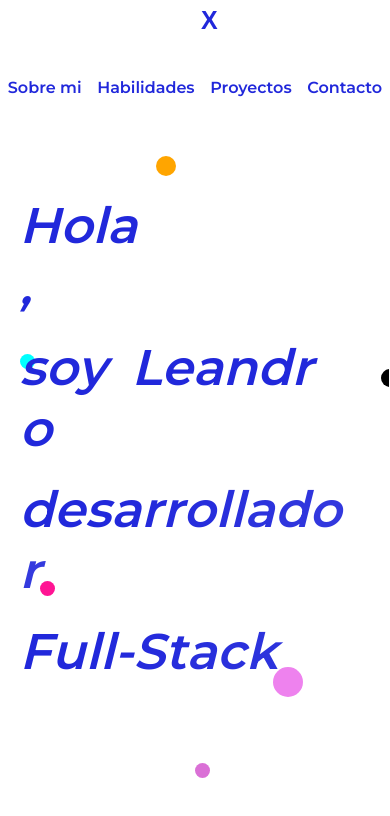
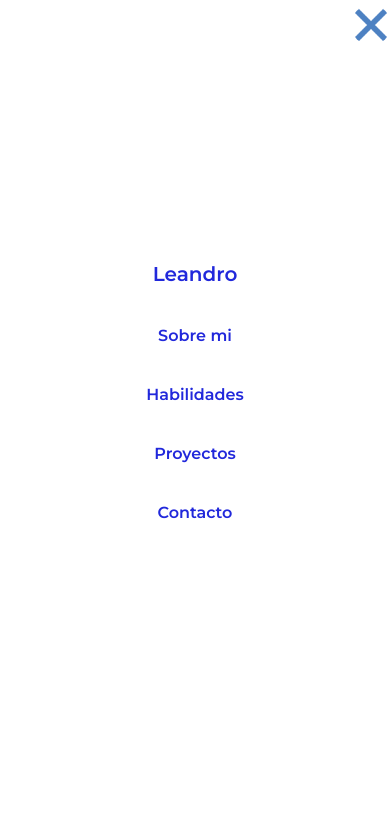
Before and after one commit to LeandroFlorentin/Portafolio, a React (Create React App) app: page / in a window 390 px wide. Both pictures are taken after a click on the element 330 px from the left and 40 px from the top of the page. Shown: the top 816 px of the page. Built offline with nearby package versions, Linux system fonts and the light colour scheme.

Commit message:
nuevoMenu

```diff
--- a/src/Components/NavBar/NavBar.css
+++ b/src/Components/NavBar/NavBar.css
@@ -43,6 +43,47 @@
     100% {
         left: 0;
     }
+}
+
+.Persona2 {
+    font-weight: 600;
+    color: #2128DB;
+    position: relative;
+    font-size: 20px;
+    transform: scale(1);
+    transition: 1s all;
+}
+
+.Persona2::first-letter {
+    font-style: italic;
+    font-size: 30px;
+    margin-right: 2px;
+}
+
+.containerNavegadorCelu {
+    display: flex;
+    flex-direction: column;
+    justify-content: center;
+    position: relative;
+    height: 50vh;
+    width: 100vw;
+}
+
+.containerSpan1 {
+    display: flex;
+    flex-direction: column;
+    align-items: center;
+    justify-content: center;
+    width: 100%;
+}
+
+.containerSpan1 span {
+    display: flex;
+    flex-direction: column;
+    align-items: center;
+    justify-content: center;
+    margin: 20px 0;
+    width: 100%;
 }
 
 .containerSpan {
@@ -179,7 +220,7 @@
         position: absolute;
         z-index: 100;
         width: 100%;
-        height: 15vh;
+        height: 100vh;
         background-color: #fff;
         z-index: 100;
         top: -40px;
@@ -201,21 +242,24 @@
     .containerMenu {
         position: relative;
         display: flex;
-        justify-content: space-around;
+        flex-direction: column;
+        justify-content: center;
         align-items: center;
+        width: 100vw;
         height: 100%;
     }
 
     .containerMenuDesple div {
         color: #2128DB;
         font-weight: 600;
+        position: relative;
         z-index: 20;
         display: flex;
         align-items: flex-end;
         margin-bottom: 20px;
     }
 
-    .containerMenu button {
+    .containerMenu img {
         z-index: 100;
         border-radius: 50%;
         font-weight: 600;
@@ -224,7 +268,7 @@
         background-color: transparent;
         position: absolute;
         top: 15px;
-        left: 50%;
+        left: 90%;
         font-size: 25px;
     }
 }
--- a/src/Components/NavBar/index.jsx
+++ b/src/Components/NavBar/index.jsx
@@ -1,6 +1,7 @@
 import React, { useState } from 'react'
 import { useNavigate } from 'react-router-dom'
 import './NavBar.css'
+import equis from '../../img/equis.png'
 
 const NavBar = () => {
     const navigate = useNavigate()
@@ -63,11 +64,35 @@ const NavBar = () => {
                     abrirMenu ?
                         <div className='containerMenuDesple' onClick={pararPropa}>
                             <div className='containerMenu'>
-                                <button onClick={cerrarMenu}>X</button>
-                                <div onClick={() => navigate('/SobreMi')}>Sobre mi</div>
-                                <div onClick={() => navigate('/Habilidades')}>Habilidades</div>
-                                <div onClick={() => navigate('/Proyectos')}>Proyectos</div>
-                                <div onClick={() => navigate('/Contacto')}>Contacto</div>
+                                <img onClick={cerrarMenu} style={{ width: '40px', heigth: '40px' }} src={equis} />
+                                <div className='containerNavegadorCelu'>
+                                    <div className='containerSpan1'>
+                                        <span
+                                            className='Persona2'
+                                            onMouseEnter={mover}
+                                            onMouseLeave={volver}
+                                            onClick={() => {
+                                                navigate('/')
+                                                cerrarMenu()
+                                            }}>Leandro</span>
+                                        <span onClick={() => {
+                                            navigate('/SobreMi')
+                                            cerrarMenu()
+                                        }}>Sobre mi</span>
+                                        <span onClick={() => {
+                                            navigate('/Habilidades')
+                                            cerrarMenu()
+                                        }}>Habilidades</span>
+                                        <span onClick={() => {
+                                            navigate('/Proyectos')
+                                            cerrarMenu()
+                                        }}>Proyectos</span>
+                                        <span onClick={() => {
+                                            navigate('/Contacto')
+                                            cerrarMenu()
+                                        }}>Contacto</span>
+                                    </div>
+                                </div>
                             </div>
                         </div>
                         :
```
Also changed, not shown: src/img/equis.png (added).
